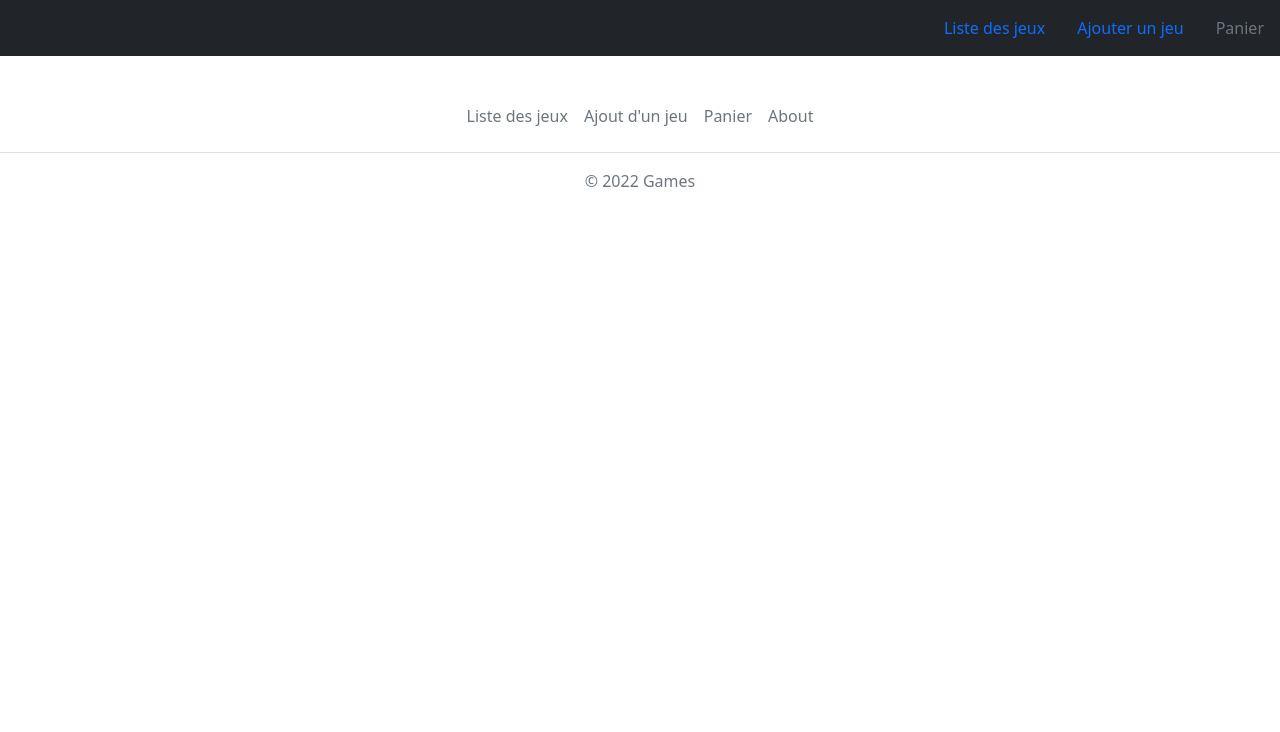
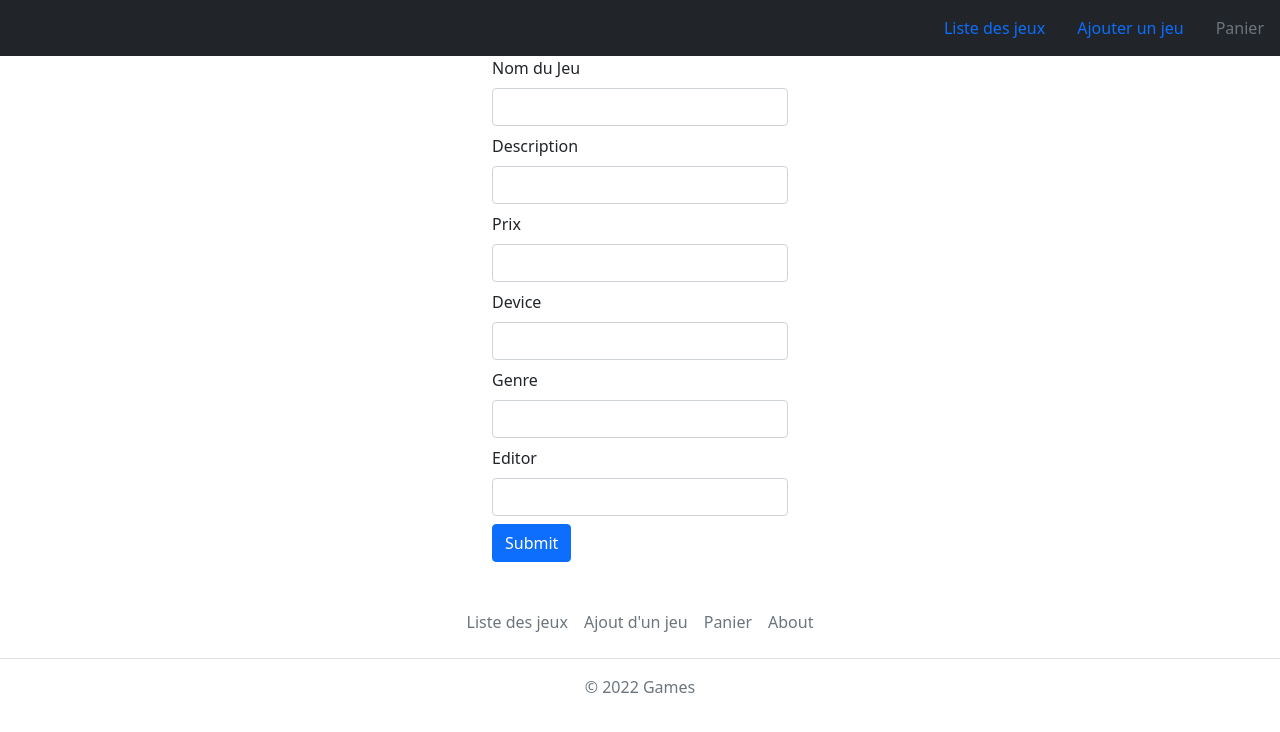
Before and after one commit to AntoineRog/ProjetPhPWSF, a PHP site: page /create.php in a window 1280 px wide. Shown: the top 732 px of the page. Run offline with PHP 8.4, Linux system fonts and the light colour scheme.

Commit message:
create update et un tt petit peu de style

```diff
--- a/create.php
+++ b/create.php
@@ -1,3 +1,32 @@
+<?php
+
+if (
+    $_POST &&
+    isset($_POST['name']) && $_POST['name'] !== '' &&
+    isset($_POST['description']) && $_POST['description'] !== '' &&
+    isset($_POST['price']) && $_POST['price'] !== '' && is_numeric($_POST['price']) &&
+    isset($_POST['device']) && $_POST['device'] !== '' &&
+    isset($_POST['genre']) && $_POST['genre'] !== '' &&
+    isset($_POST['editor']) && $_POST['editor'] !== ''
+) {
+    include('Config/db.php');
+
+    $req = $db->prepare('INSERT INTO games(name, description, price, device, genre, editor) VALUES (:name, :description, :price, :device, :genre, :editor)');
+
+    $req->execute([
+        'name' => $_POST['name'],
+        'description' => $_POST['description'],
+        'price' => $_POST['price'],
+        'device' => $_POST['device'],
+        'genre' => $_POST['genre'],
+        'editor' => $_POST['editor']
+    ]);
+
+    header('Location: index.php');
+    exit;
+}
+?>
+
 <!DOCTYPE html>
 <html lang="en">
 
@@ -12,6 +41,33 @@
 <body>
     <?php include('Components/Header.php'); ?>
 
+    <form class="container" style=" width: 25%;" method="POST">
+        <div class="mb-2">
+            <label class="form-label">Nom du Jeu</label>
+            <input type="text" name="name" class="form-control">
+        </div>
+        <div class="mb-2">
+            <label class="form-label">Description</label>
+            <input type="text" name="description" class="form-control">
+        </div>
+        <div class="mb-2">
+            <label class="form-label">Prix</label>
+            <input type="number" name="price" class="form-control">
+        </div>
+        <div class="mb-2">
+            <label class="form-label">Device</label>
+            <input type="text" name="device" class="form-control">
+        </div>
+        <div class="mb-2">
+            <label class="form-label">Genre</label>
+            <input type="text" name="genre" class="form-control">
+        </div>
+        <div class="mb-2">
+            <label class="form-label">Editor</label>
+            <input type="text" name="editor" class="form-control">
+        </div>
+        <button type="submit" class="btn btn-primary">Submit</button>
+    </form>
 
     <?php include('Components/Footer.php'); ?>
 </body>
```
Also changed, not shown: index.php (+5 -3 lines), update.php (+60 -0 lines).
